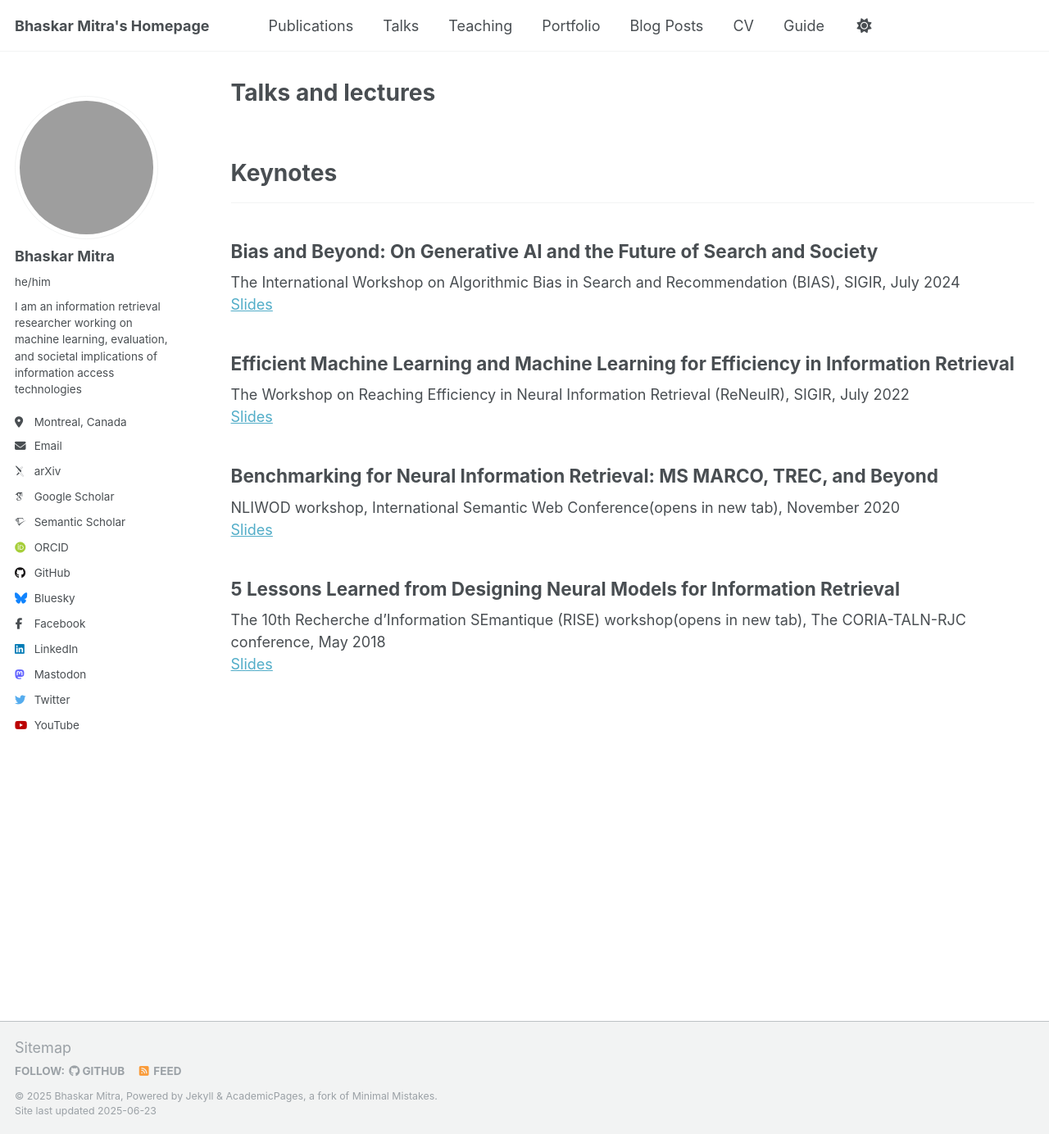
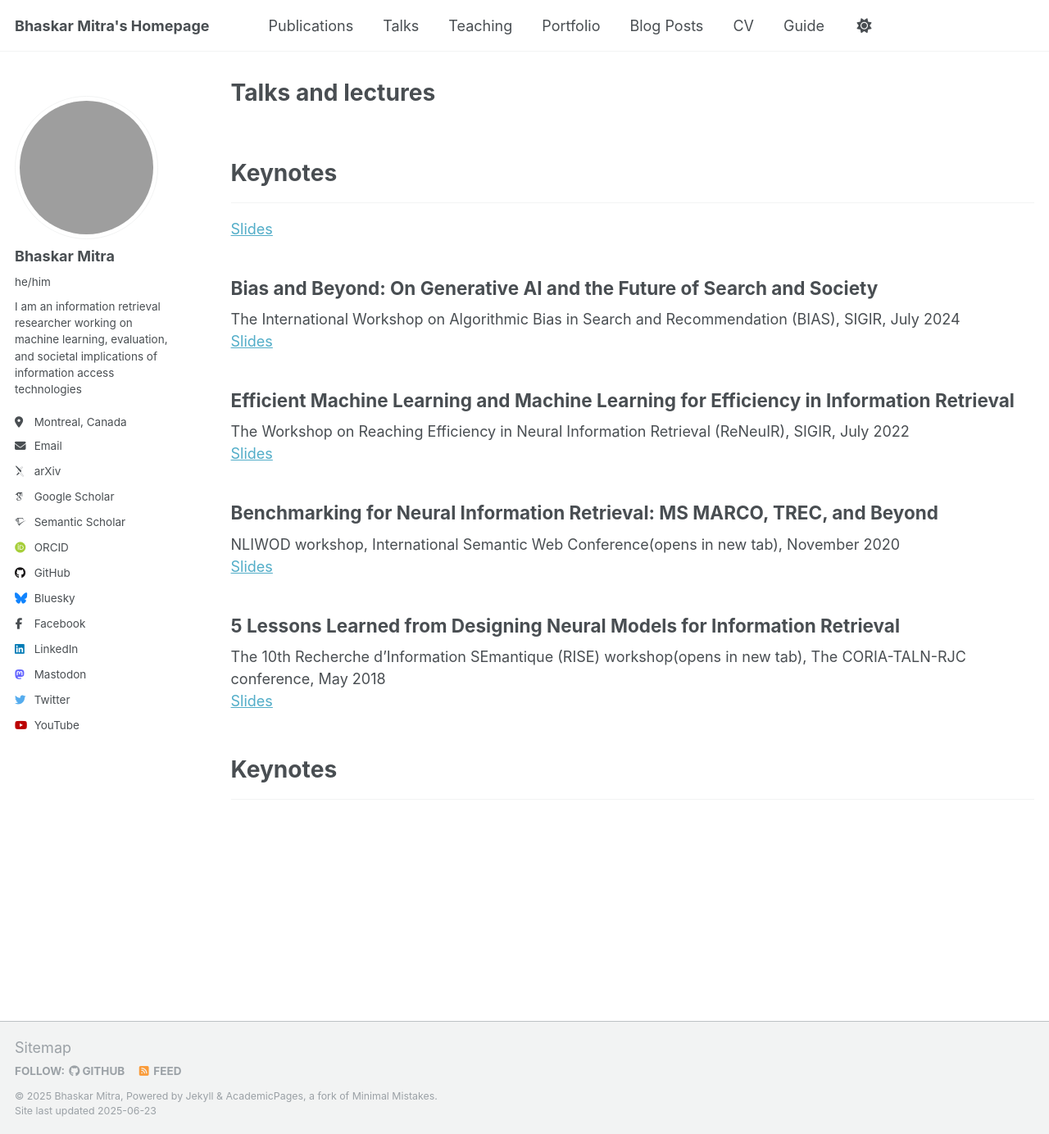
Before and after one commit to bhaskar-mitra/bhaskar-mitra.github.io, a Jekyll site: the page built from _pages/talks.html, in a window 1280 px wide and 1384 px high. Shown: the whole window at 82% size. Built offline with Jekyll 4.4.1, drawn with Linux system fonts in a browser that asks for light colours; some web fonts are replaced; grey boxes are pictures that could not be loaded.

Commit message:
Update talks.html

```diff
--- a/_pages/talks.html
+++ b/_pages/talks.html
@@ -9,7 +9,7 @@ author_profile: true
 <h1>Keynotes</h1>
 <hr />
 <div class="list__item">
-  <article class="archive__item" itemscope itemtype="http://schema.org/CreativeWork">
+  <article class="archive__item" itemscope itemtype="http://schema.org/CreativeWork"><a href="https://www.slideshare.net/slideshow/bias-and-beyond-on-generative-ai-and-the-future-of-search-and-society/270176334">Slides</a>
     <h2>Bias and Beyond: On Generative AI and the Future of Search and Society</h2>
     <a href="https://biasinrecsys.github.io/sigir2024/" style="text-decoration:none;color:inherit">The International Workshop on Algorithmic Bias in Search and Recommendation (BIAS)</a>,
     <a href="https://sigir.org/sigir2024/" style="text-decoration:none;color:inherit">SIGIR</a>,
@@ -38,3 +38,9 @@ author_profile: true
     <a href="http://bit.ly/rise2018keynote">Slides</a>
   </article>
 </div>
+
+<br /><br />
+<h1>Keynotes</h1>
+<hr />
+<div class="list__item">
+</div>
```
